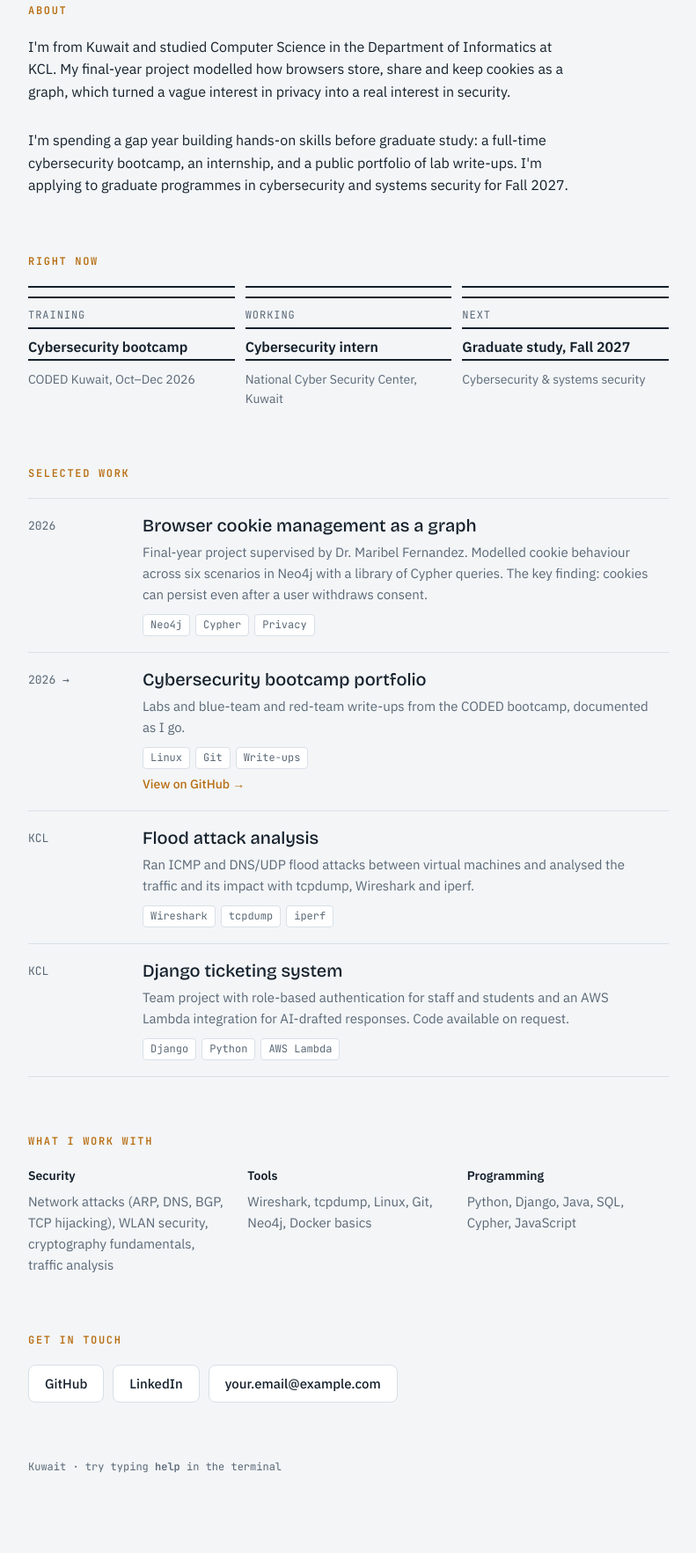
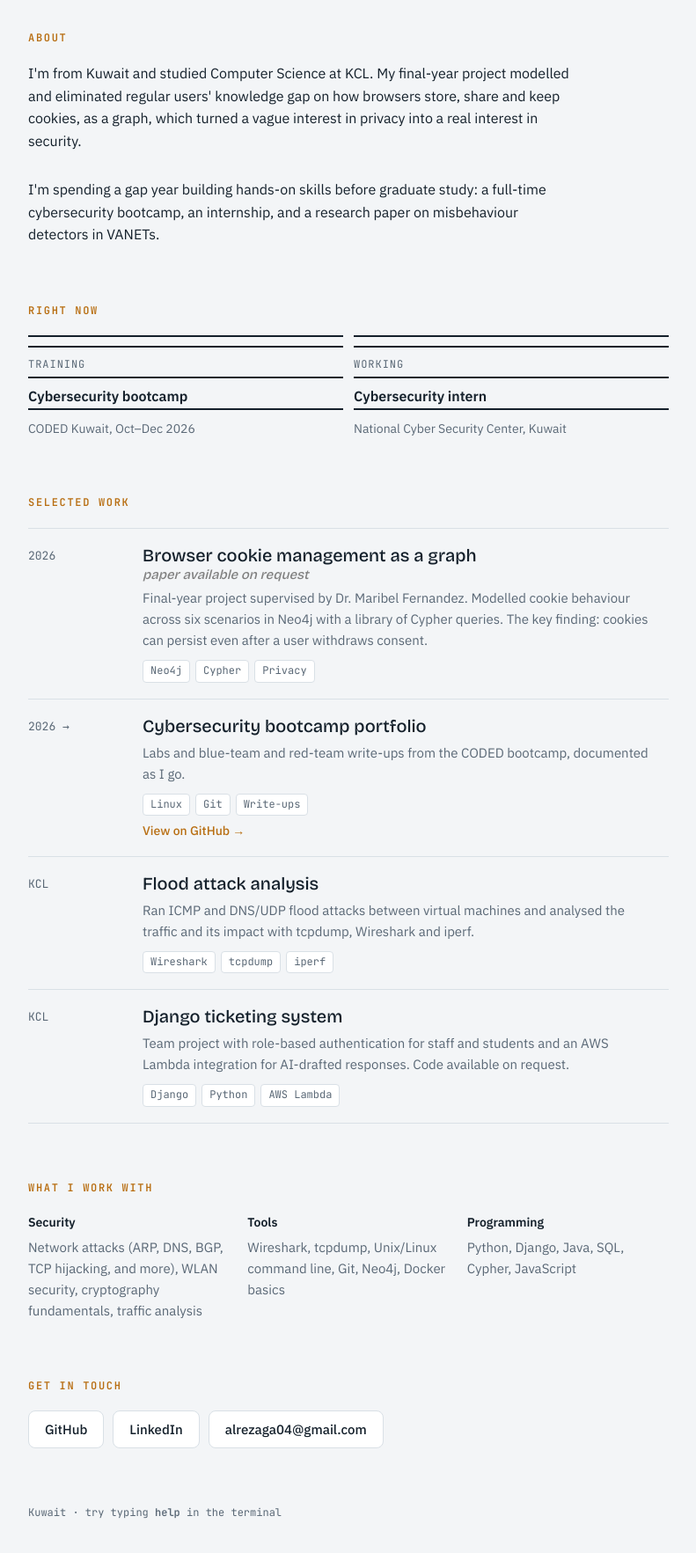
Before and after one commit to Fahadalr16/Fahadalr16.github.io, a plain HTML site: page index.html in a window 1280 px wide. Shown: the part 401-2166 px from the top of the page at 88% size, without its empty margins (244-1035 px from the left). Drawn offline with nearby package versions, Linux system fonts and the light colour scheme.

Commit message:
Edited index.html

```diff
--- a/index.html
+++ b/index.html
@@ -100,7 +100,7 @@ footer{font-family:var(--mono);font-size:12px;color:var(--muted)}
   <header class="hero">
     <div class="prompt"><b>$</b> whoami</div>
     <h1>Fahad AlAbdulrazzaq</h1>
-    <p class="lede">Computer Science graduate from <strong>King's College London</strong>, now working toward a career in <strong>cybersecurity</strong>. I like understanding how systems leak, break and get defended, and writing it up clearly.</p>
+    <p class="lede">Computer Science graduate from <strong>King's College London</strong>, now working toward a career in <strong>network security</strong>. I like understanding system vulnerabilities, analysing and detecting them, and hopefully researching and creating solutions in the future.</p>
     <div class="actions">
       <a class="btn primary" id="cv-btn" href="resume.pdf" target="_blank" rel="noopener">View my CV</a>
       <button class="btn" id="term-open" type="button">Open terminal <span class="k">&gt;_</span></button>
@@ -109,8 +109,8 @@ footer{font-family:var(--mono);font-size:12px;color:var(--muted)}
 
   <section class="about" aria-labelledby="h-about">
     <h2 id="h-about">About</h2>
-    <p>I'm from Kuwait and studied Computer Science in the Department of Informatics at KCL. My final-year project modelled how browsers store, share and keep cookies as a graph, which turned a vague interest in privacy into a real interest in security.</p>
-    <p>I'm spending a gap year building hands-on skills before graduate study: a full-time cybersecurity bootcamp, an internship, and a public portfolio of lab write-ups. I'm applying to graduate programmes in cybersecurity and systems security for Fall 2027.</p>
+    <p>I'm from Kuwait and studied Computer Science at KCL. My final-year project modelled and eliminated regular users' knowledge gap on how browsers store, share and keep cookies, as a graph, which turned a vague interest in privacy into a real interest in security.</p>
+    <p>I'm spending a gap year building hands-on skills before graduate study: a full-time cybersecurity bootcamp, an internship, and a research paper on misbehaviour detectors in VANETs.</p>
   </section>
 
   <section aria-labelledby="h-now">
@@ -118,7 +118,6 @@ footer{font-family:var(--mono);font-size:12px;color:var(--muted)}
     <div class="now">
       <div><div class="lbl">Training</div><div class="val">Cybersecurity bootcamp</div><div class="sub">CODED Kuwait, Oct–Dec 2026</div></div>
       <div><div class="lbl">Working</div><div class="val">Cybersecurity intern</div><div class="sub">National Cyber Security Center, Kuwait</div></div>
-      <div><div class="lbl">Next</div><div class="val">Graduate study, Fall 2027</div><div class="sub">Cybersecurity &amp; systems security</div></div>
     </div>
   </section>
 
@@ -127,7 +126,8 @@ footer{font-family:var(--mono);font-size:12px;color:var(--muted)}
     <div class="projects">
       <article class="proj">
         <div class="when">2026</div>
-        <h3>Browser cookie management as a graph</h3>
+        <h3>Browser cookie management as a graph <p style="font-style: italic; color: gray;">paper available on request</p>
+        </h3>
         <p>Final-year project supervised by Dr. Maribel Fernandez. Modelled cookie behaviour across six scenarios in Neo4j with a library of Cypher queries. The key finding: cookies can persist even after a user withdraws consent.</p>
         <div class="meta"><span class="tag">Neo4j</span><span class="tag">Cypher</span><span class="tag">Privacy</span></div>
       </article>
@@ -156,8 +156,8 @@ footer{font-family:var(--mono);font-size:12px;color:var(--muted)}
   <section aria-labelledby="h-skills">
     <h2 id="h-skills">What I work with</h2>
     <div class="skills">
-      <div><h3>Security</h3><p>Network attacks (ARP, DNS, BGP, TCP hijacking), WLAN security, cryptography fundamentals, traffic analysis</p></div>
-      <div><h3>Tools</h3><p>Wireshark, tcpdump, Linux, Git, Neo4j, Docker basics</p></div>
+      <div><h3>Security</h3><p>Network attacks (ARP, DNS, BGP, TCP hijacking, and more), WLAN security, cryptography fundamentals, traffic analysis</p></div>
+      <div><h3>Tools</h3><p>Wireshark, tcpdump, Unix/Linux command line, Git, Neo4j, Docker basics</p></div>
       <div><h3>Programming</h3><p>Python, Django, Java, SQL, Cypher, JavaScript</p></div>
     </div>
   </section>
@@ -166,8 +166,8 @@ footer{font-family:var(--mono);font-size:12px;color:var(--muted)}
     <h2 id="h-contact">Get in touch</h2>
     <div class="contact">
       <a class="btn" href="https://github.com/Fahadalr16" target="_blank" rel="noopener">GitHub</a>
-      <a class="btn" href="https://www.linkedin.com/" target="_blank" rel="noopener">LinkedIn</a>
-      <span class="btn" style="cursor:text;user-select:all">your.email@example.com</span>
+      <a class="btn" href="https://www.linkedin.com/in/fahad-alabdulrazzaq-a53380446" target="_blank" rel="noopener">LinkedIn</a>
+      <span class="btn" style="cursor:text;user-select:all">alrezaga04@gmail.com</span>
     </div>
   </section>
 
```
